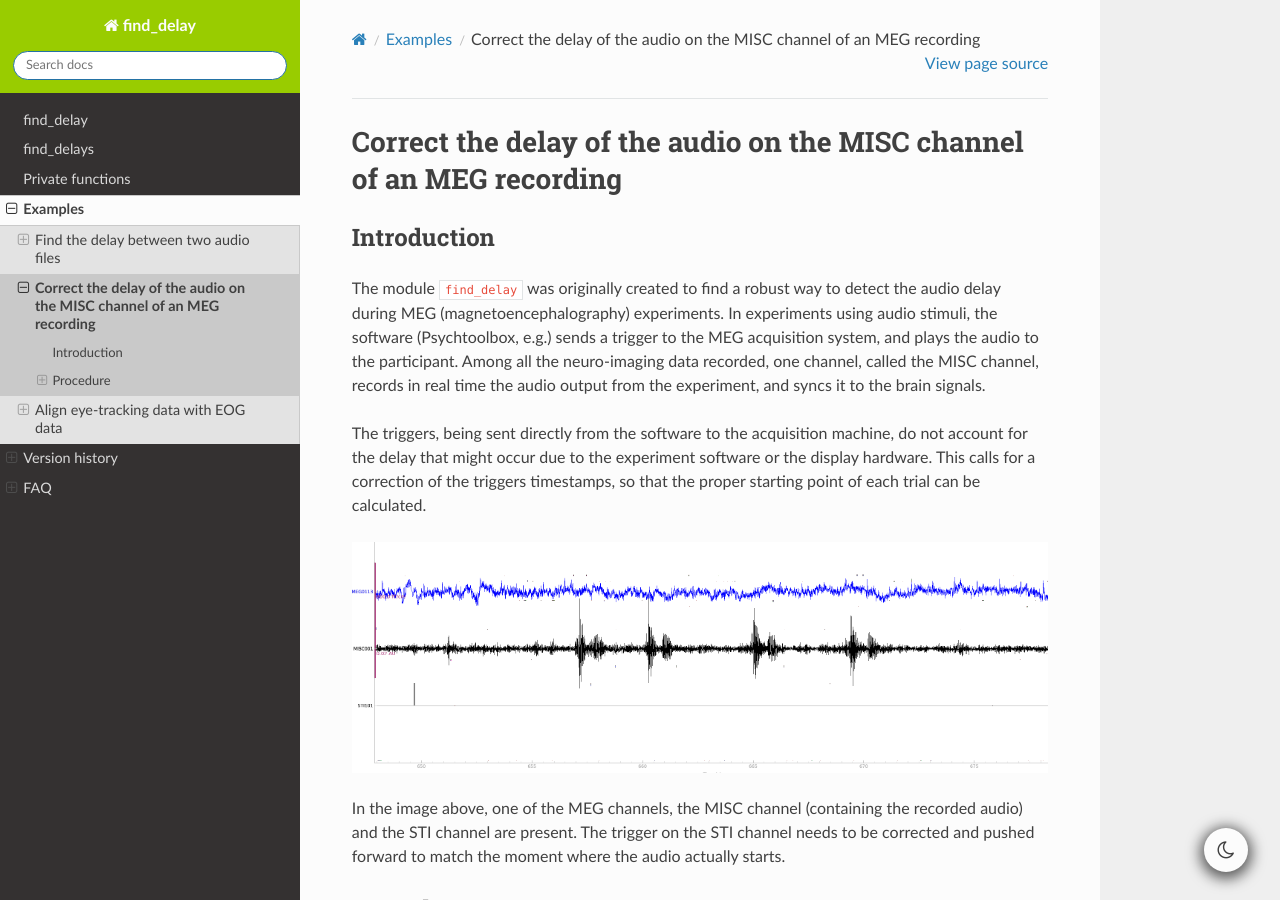
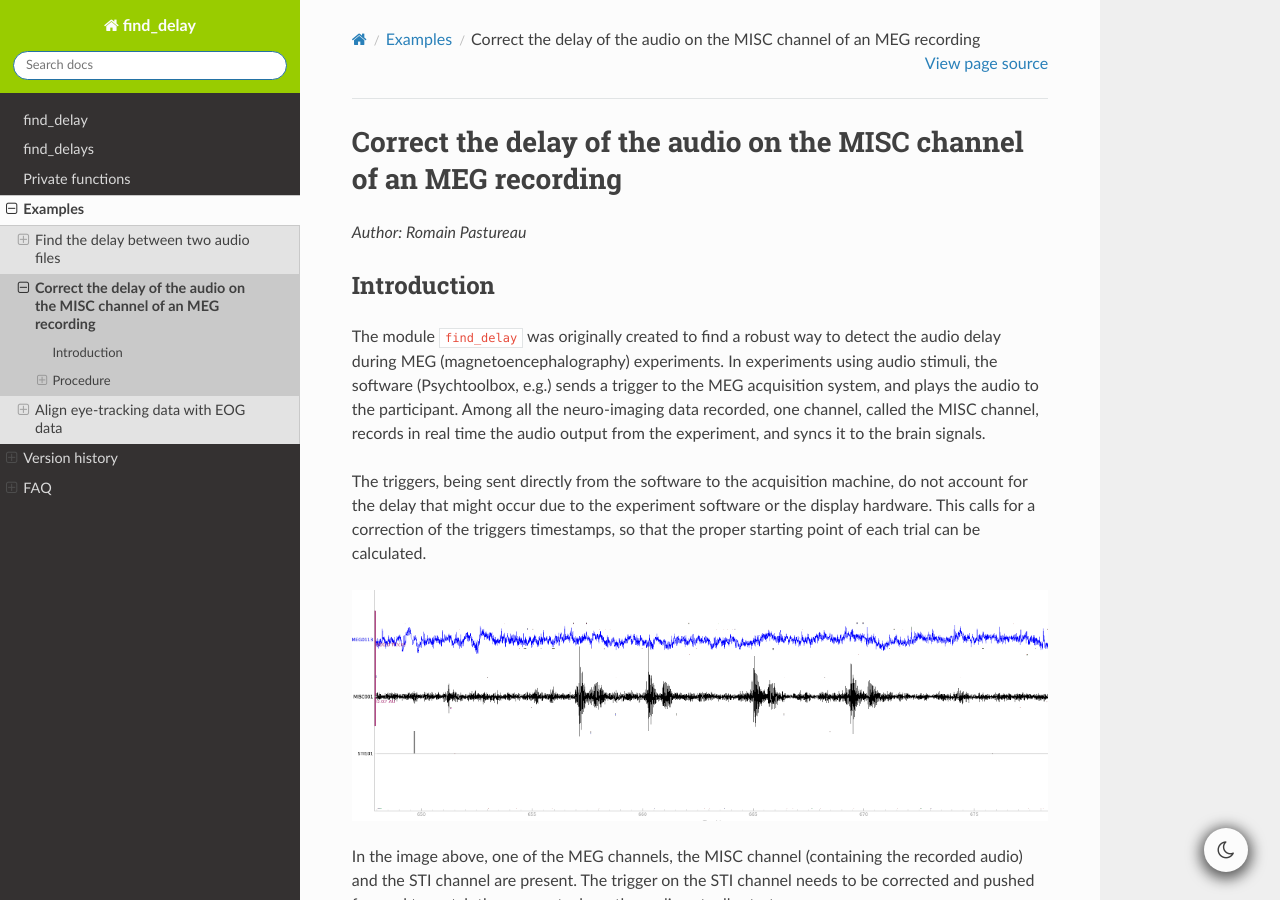
Before and after one commit to RomainPastureau/find_delay, a Sphinx documentation site: the page built from docs/source/examples/delay_meg_misc.rst, in a window 1280 px wide and 900 px high. Built offline with Sphinx 7.4.7 and the Read the Docs theme 3.1.0, drawn with Linux system fonts in a browser that asks for light colours.

Commit message:
Modified authors

```diff
--- a/docs/source/examples/align_eye_tracking.rst
+++ b/docs/source/examples/align_eye_tracking.rst
@@ -1,6 +1,6 @@
 Align eye-tracking data with EOG data
 =====================================
-*Author: Kaja Lücker*
+*Author: Kaja Benz*
 
 Introduction
 ------------
--- a/docs/source/examples/delay_audio_files.rst
+++ b/docs/source/examples/delay_audio_files.rst
@@ -1,5 +1,7 @@
 Find the delay between two audio files
 ======================================
+*Author: Romain Pastureau*
+
 Since version 2.11, it is possible to directly find the delay between audio files by just setting the path
 to the audio files as parameters to the find_delay function:
 
--- a/docs/source/examples/delay_meg_misc.rst
+++ b/docs/source/examples/delay_meg_misc.rst
@@ -1,5 +1,6 @@
 Correct the delay of the audio on the MISC channel of an MEG recording
 ======================================================================
+*Author: Romain Pastureau*
 
 Introduction
 ------------
```
